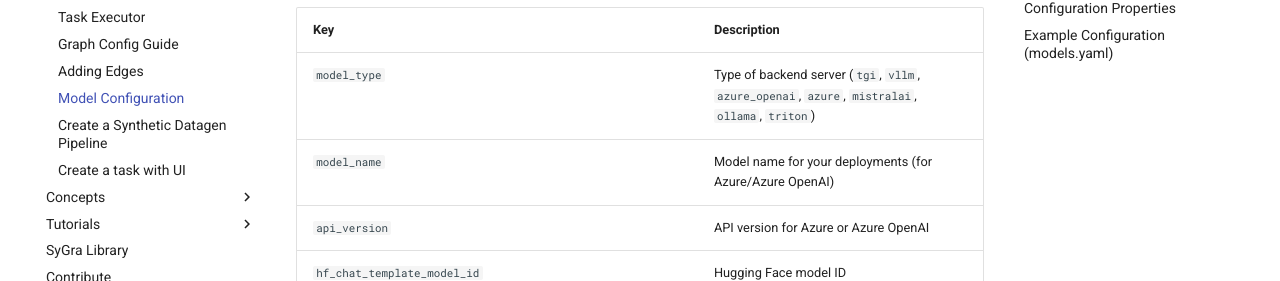
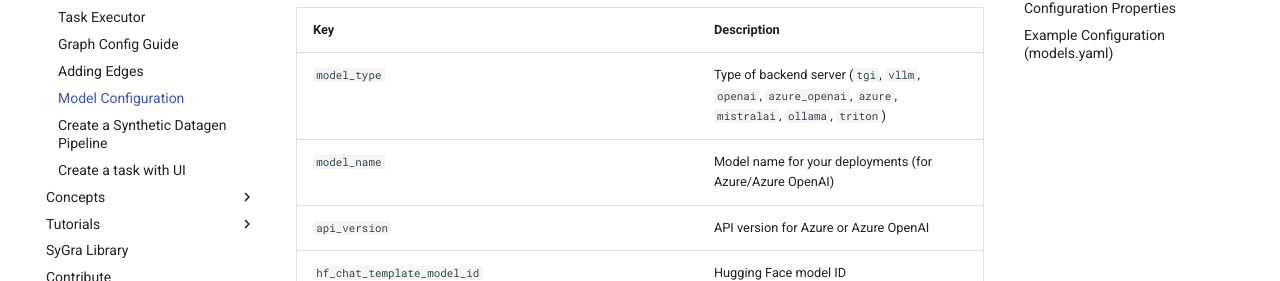
Before and after one commit to ServiceNow/SyGra, an MkDocs documentation site: the page built from docs/getting_started/model_configuration.md, in a window 1280 px wide and 900 px high, scrolled down 1866 px. Shown: the part 172-453 px from the top of the window. Built offline with MkDocs 1.6.1 and Material for MkDocs 9.7.7, drawn with Linux system fonts in a browser that asks for light colours; comment, search, counter and statistics services are not loaded.

```diff
--- a/docs/getting_started/model_configuration.md
+++ b/docs/getting_started/model_configuration.md
@@ -44,19 +44,19 @@ SYGRA_MIXTRAL_8X7B_CHAT_TEMPLATE={% for m in messages %} ... {% endfor %}
 
 ### Configuration Properties
 
-| Key                          | Description                                                                                           |
-|------------------------------|-------------------------------------------------------------------------------------------------------|
-| `model_type`                 | Type of backend server (`tgi`, `vllm`, `azure_openai`, `azure`, `mistralai`, `ollama`, `triton`)      |
-| `model_name`                 | Model name for your deployments (for Azure/Azure OpenAI)                                              |
-| `api_version`                | API version for Azure or Azure OpenAI                                                                 |
-| `hf_chat_template_model_id`  | Hugging Face model ID                                                                                 |
-| `completions_api`            | *(Optional)* Boolean: use completions API instead of chat completions API (default: false)            |
-| `modify_tokenizer`           | *(Optional)* Boolean: apply custom chat template and modify the base model tokenizer (default: false) |
-| `special_tokens`             | *(Optional)* List of special stop tokens used in generation                                           |
-| `post_process`               | *(Optional)* Post processor after model inference (e.g. `models.model_postprocessor.RemoveThinkData`) |
-| `parameters`                 | *(Optional)* Generation parameters (see below)                                                        |
-| `ssl_verify`                 | *(Optional)* Verify SSL certificate (default: true)                                                   |
-| `ssl_cert`                   | *(Optional)* Path to SSL certificate file                                                             |
+| Key                          | Description                                                                                                |
+|------------------------------|------------------------------------------------------------------------------------------------------------|
+| `model_type`                 | Type of backend server (`tgi`, `vllm`, `openai`, `azure_openai`, `azure`, `mistralai`, `ollama`, `triton`) |
+| `model_name`                 | Model name for your deployments (for Azure/Azure OpenAI)                                                   |
+| `api_version`                | API version for Azure or Azure OpenAI                                                                      |
+| `hf_chat_template_model_id`  | Hugging Face model ID                                                                                      |
+| `completions_api`            | *(Optional)* Boolean: use completions API instead of chat completions API (default: false)                 |
+| `modify_tokenizer`           | *(Optional)* Boolean: apply custom chat template and modify the base model tokenizer (default: false)      |
+| `special_tokens`             | *(Optional)* List of special stop tokens used in generation                                                |
+| `post_process`               | *(Optional)* Post processor after model inference (e.g. `models.model_postprocessor.RemoveThinkData`)      |
+| `parameters`                 | *(Optional)* Generation parameters (see below)                                                             |
+| `ssl_verify`                 | *(Optional)* Verify SSL certificate (default: true)                                                        |
+| `ssl_cert`                   | *(Optional)* Path to SSL certificate file                                                                  |
 > **Note:**
 > - Do **not** include `url`, `auth_token`, or `api_key` in your YAML config. These are sourced from environment variables as described above.<br>
 > - If you want to set **ssl_verify** to **false** globally, you can set `ssl_verify:false` under `model_config` section in config/configuration.yaml
```
Also changed, not shown: README.md (+1 -1 lines), docs/concepts/nodes/agent_node.md (+1 -1 lines), docs/concepts/structured_output/README.md (+2 -2 lines).
